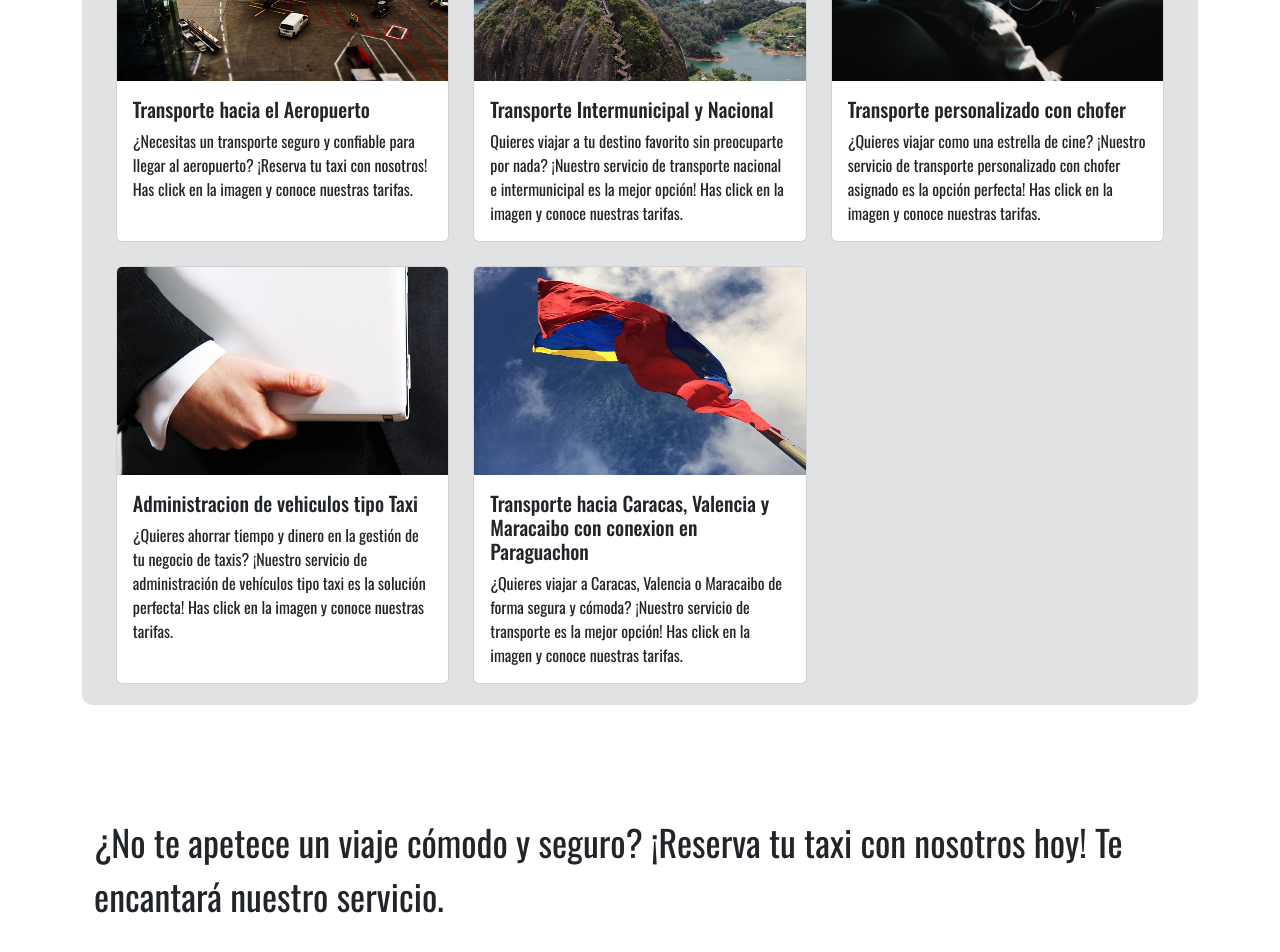
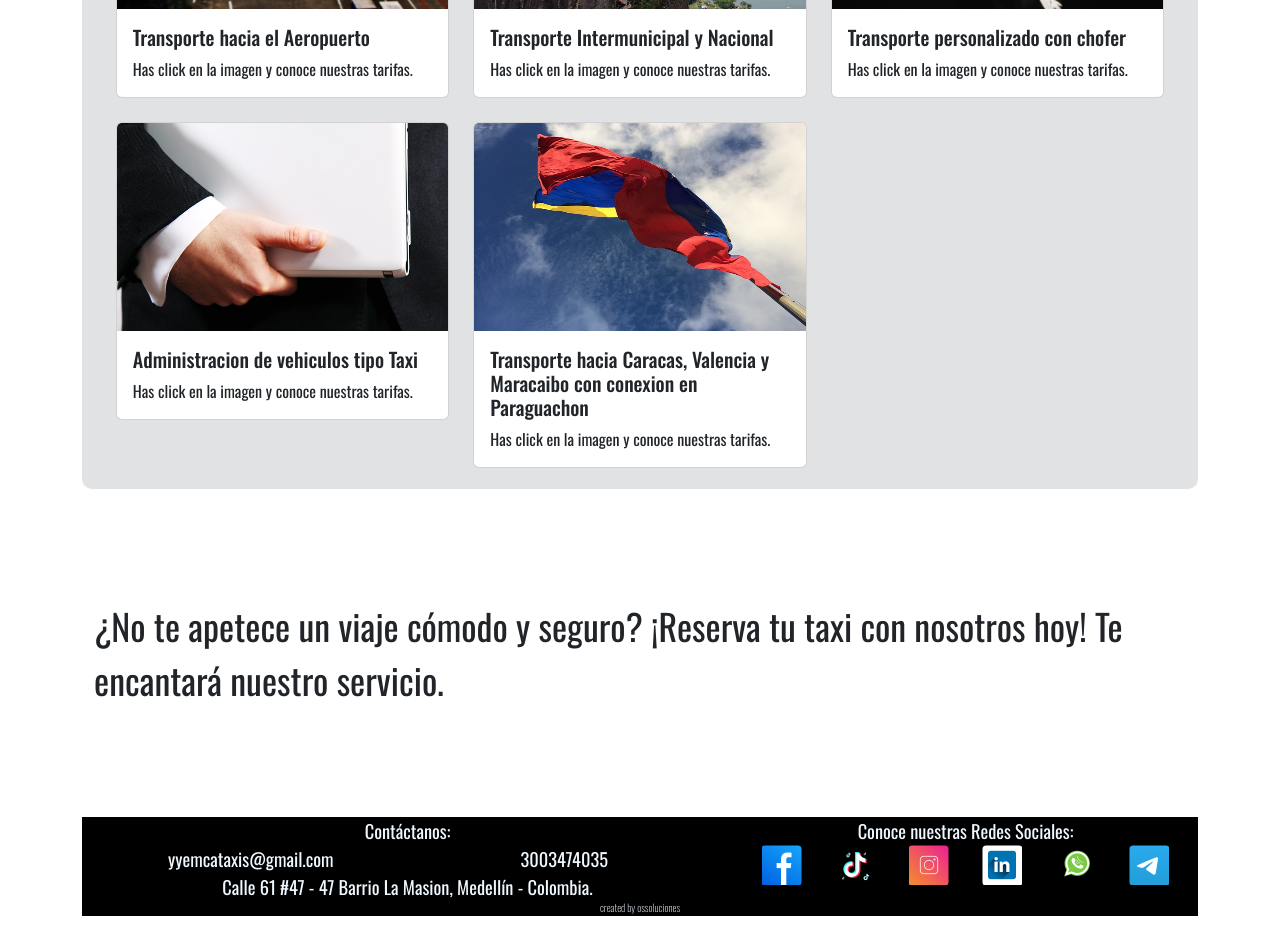
Before and after one commit to OSNAIDER2022/YYEMCA, a React (Create React App) app in the folder yyem-app/: page / in a window 1280 px wide. Shown: the part 1440-2392 px from the top of the page. After the commit the page ends 2356 px from the top, so only its background shows below. Built offline with nearby package versions, Linux system fonts and the light colour scheme; a web font is replaced by a local one.

Commit message:
actualizaciones YYEMCA: aplicacion de modo transparente al Modal de la lista de precios. Mejoramiento de efectos de los iconos de redes sociales

```diff
--- a/yyem-app/src/App.js
+++ b/yyem-app/src/App.js
@@ -1,4 +1,4 @@
-import { Container, Col, Row } from 'react-bootstrap';
+import { Container} from 'react-bootstrap';
 import './css/App.css';
 import Menu from './components/Menu';
 import PresentationMessage from './components/PresentationMessge';
--- a/yyem-app/src/components/Contactos.js
+++ b/yyem-app/src/components/Contactos.js
@@ -5,7 +5,7 @@ function Contactos(){
     return(
         <Container>
             <Row>
-                <Col>Contáctanos</Col>
+                <Col>Contáctanos:</Col>
             </Row>
             <Row>
                 <Col>yyemcataxis@gmail.com</Col>
--- a/yyem-app/src/components/Portafolio.js
+++ b/yyem-app/src/components/Portafolio.js
@@ -11,7 +11,8 @@ function Portafolio() {
 
     function MydModalWithGrid(props) {
         return (
-          <Modal {...props} aria-labelledby="contained-modal-title-vcenter" className="b">
+
+          <Modal {...props} aria-labelledby="contained-modal-title-vcenter" size='xl' className='b'>
             <Modal.Header closeButton >
               <Modal.Title id="contained-modal-title-vcenter">
                 Esta es nuestra lista de Precios!!
@@ -22,13 +23,13 @@ function Portafolio() {
                 {/* renderizado de la lista de precios */}
                 {Array.from({ length: listado.length }).map((_, idg) => (
                   <Row key={idg} className='c'>
-                    <Col xs={4} md={4}>
+                    <Col xs={4} md={4} lg={6}>
                       {listado[idg].item1}
                     </Col>
-                    <Col xs={4} md={4}>
+                    <Col xs={4} md={4} lg={3}>
                       {listado[idg].item2}
                     </Col>
-                    <Col xs={4} md={4}>
+                    <Col xs={4} md={4} lg={3}>
                       {listado[idg].item3}
                     </Col>
                   </Row>
@@ -36,9 +37,11 @@ function Portafolio() {
               </Container>
             </Modal.Body>
             <Modal.Footer>
-              <Button onClick={props.onHide}>Close</Button>
+              <Button variant='secondary' onClick={props.onHide}>Close</Button>
+              <Button variant='warning' onClick={props.onSubmit}>Reserva tu viaje</Button>
             </Modal.Footer>
           </Modal>
+
         );
       }
 
--- a/yyem-app/src/components/RedesSociales.js
+++ b/yyem-app/src/components/RedesSociales.js
@@ -17,7 +17,7 @@ function RedesSociales() {
         <Container>
             <Row>
                 <Col>
-                Redes Sociales
+                Conoce nuestras Redes Sociales:
                 </Col>
             </Row>
             <Row>
--- a/yyem-app/src/css/Portafolio.css
+++ b/yyem-app/src/css/Portafolio.css
@@ -1,17 +1,16 @@
 @import 'bootstrap/dist/css/bootstrap.min.css';
 
-.back1{
-    background-color:rgb(195, 195, 195);
-}
 
-.b{
+
+.fade{
     /* esta clase, controla el background del modal */
-    /* background-color: rgba(209, 179, 41, 0.8); */
+    background-color: rgba(0, 0, 0, 0.1);
+
 }
 
     /* clase para las letras del array precios */
 .c{
-    font-size: calc(2px + 1vmin);;
+    font-size: calc(2px + 1vmin);
 }
 
 .g-4{
@@ -21,8 +20,6 @@
 }
 
 .texto_portafolio{
-    display: flex;
-    justify-content: center;
 
 
 }
@@ -33,7 +30,7 @@
 
 .imagenes:hover{
     animation-name: rotate;
-    animation-duration: 1s;
+    animation-duration: 1.5s;
 
 }
 
--- a/yyem-app/src/css/RedesSociales.css
+++ b/yyem-app/src/css/RedesSociales.css
@@ -22,7 +22,13 @@
     0% {
         transform: scale(1)
     }
+    40%{
+        transform: scale(0.5)
+    }
+    60%{
+        transform: scale(1.5)
+    }
     100%{
-        transform: scale(0.8)
+        transform: scale(1)
     }
 }
--- a/yyem-app/src/img/portafolio/datos_portafolio.js
+++ b/yyem-app/src/img/portafolio/datos_portafolio.js
@@ -13,50 +13,50 @@ import lista_precios from './lista_precios'
     {
         'imagen': taxi_tradicional,
         'titulo': 'Taxi Tradicional',
-        'descripcion': '¿Necesitas un transporte seguro y confiable? ¡Reserva tu taxi con nosotros! Has click en la imagen y conoce nuestras tarifas.',
+        'descripcion': 'Has click en la imagen y conoce nuestras tarifas.',
         'id_lista':lista_precios.transporteTradicional
     },
     {
         'imagen': taxi_compartido,
         'titulo': 'Taxi compartido',
-        'descripcion': '¿Buscas un transporte asequible, ecológico y seguro? ¡Nuestro servicio de taxi compartido es la mejor opción! Has click en la imagen y conoce nuestras tarifas.',
+        'descripcion': 'Has click en la imagen y conoce nuestras tarifas.',
         'id_lista':lista_precios.transporteIntermunicipal
 
     },
     {
         'imagen': taxi_ejecutivo,
         'titulo': 'Transporte Ejecutivo',
-        'descripcion': '¿Buscas un servicio de transporte de lujo, cómodo y personalizado? ¡Nuestro servicio de transporte ejecutivo es la mejor opción! Has click en la imagen y conoce nuestras tarifas.',
+        'descripcion': 'Has click en la imagen y conoce nuestras tarifas.',
         'id_lista':lista_precios.transporteTradicional
     },
     {
         'imagen': aeropuerto,
         'titulo': 'Transporte hacia el Aeropuerto',
-        'descripcion': '¿Necesitas un transporte seguro y confiable para llegar al aeropuerto? ¡Reserva tu taxi con nosotros! Has click en la imagen y conoce nuestras tarifas.',
+        'descripcion': 'Has click en la imagen y conoce nuestras tarifas.',
         'id_lista':lista_precios.transporteIntermunicipal
     },
     {
         'imagen': nacional_intermunicipal,
         'titulo': 'Transporte Intermunicipal y Nacional',
-        'descripcion': 'Quieres viajar a tu destino favorito sin preocuparte por nada? ¡Nuestro servicio de transporte nacional e intermunicipal es la mejor opción! Has click en la imagen y conoce nuestras tarifas.',
+        'descripcion': 'Has click en la imagen y conoce nuestras tarifas.',
         'id_lista':lista_precios.transporteTradicional
     },
     {
         'imagen': chofer_personalizado,
         'titulo': 'Transporte personalizado con chofer',
-        'descripcion':'¿Quieres viajar como una estrella de cine? ¡Nuestro servicio de transporte personalizado con chofer asignado es la opción perfecta! Has click en la imagen y conoce nuestras tarifas.',
+        'descripcion':'Has click en la imagen y conoce nuestras tarifas.',
         'id_lista':lista_precios.transporteIntermunicipal
     },
     {
         'imagen': administracion_taxis,
         'titulo': 'Administracion de vehiculos tipo Taxi',
-        'descripcion': '¿Quieres ahorrar tiempo y dinero en la gestión de tu negocio de taxis? ¡Nuestro servicio de administración de vehículos tipo taxi es la solución perfecta! Has click en la imagen y conoce nuestras tarifas.',
+        'descripcion': 'Has click en la imagen y conoce nuestras tarifas.',
         'id_lista':lista_precios.transporteTradicional
     },
     {
         'imagen': venezuela,
         'titulo': 'Transporte hacia Caracas, Valencia y Maracaibo con conexion en Paraguachon',
-        'descripcion': '¿Quieres viajar a Caracas, Valencia o Maracaibo de forma segura y cómoda? ¡Nuestro servicio de transporte es la mejor opción! Has click en la imagen y conoce nuestras tarifas.',
+        'descripcion': 'Has click en la imagen y conoce nuestras tarifas.',
         'id_lista':lista_precios.transporteIntermunicipal
     }
    ]
--- a/yyem-app/src/img/redes_sociales/datos_redes.js
+++ b/yyem-app/src/img/redes_sociales/datos_redes.js
@@ -14,6 +14,12 @@ const datos_redesSociales = [
         'url':'https://www.facebook.com/profile.php?id=61553051490043'
     },
     {
+        'imagen':tiktok,
+        'titulo':'',
+        'descripcion':'',
+        'url':'https://www.tiktok.com/@yyemcataxis?is_from_webapp=1&sender_device=pc'
+    },
+    {
         'imagen':instagram,
         'titulo':'',
         'descripcion':'',
@@ -26,23 +32,19 @@ const datos_redesSociales = [
         'url':"https://linkedin.com/in/yyemca-taxis-a77b82297"
     },
     {
-        'imagen':telegram,
-        'titulo':'',
-        'descripcion':'',
-        'url':'https://web.telegram.org/'
-    },
-    {
         'imagen':whatsapp,
         'titulo':'',
         'descripcion':'',
         'url':'https://www.whatsapp.com/'
     },
     {
-        'imagen':tiktok,
+        'imagen':telegram,
         'titulo':'',
         'descripcion':'',
-        'url':'https://www.tiktok.com/@yyemcataxis?is_from_webapp=1&sender_device=pc'
+        'url':'https://web.telegram.org/'
     }
+
+
 ]
 
 
```
